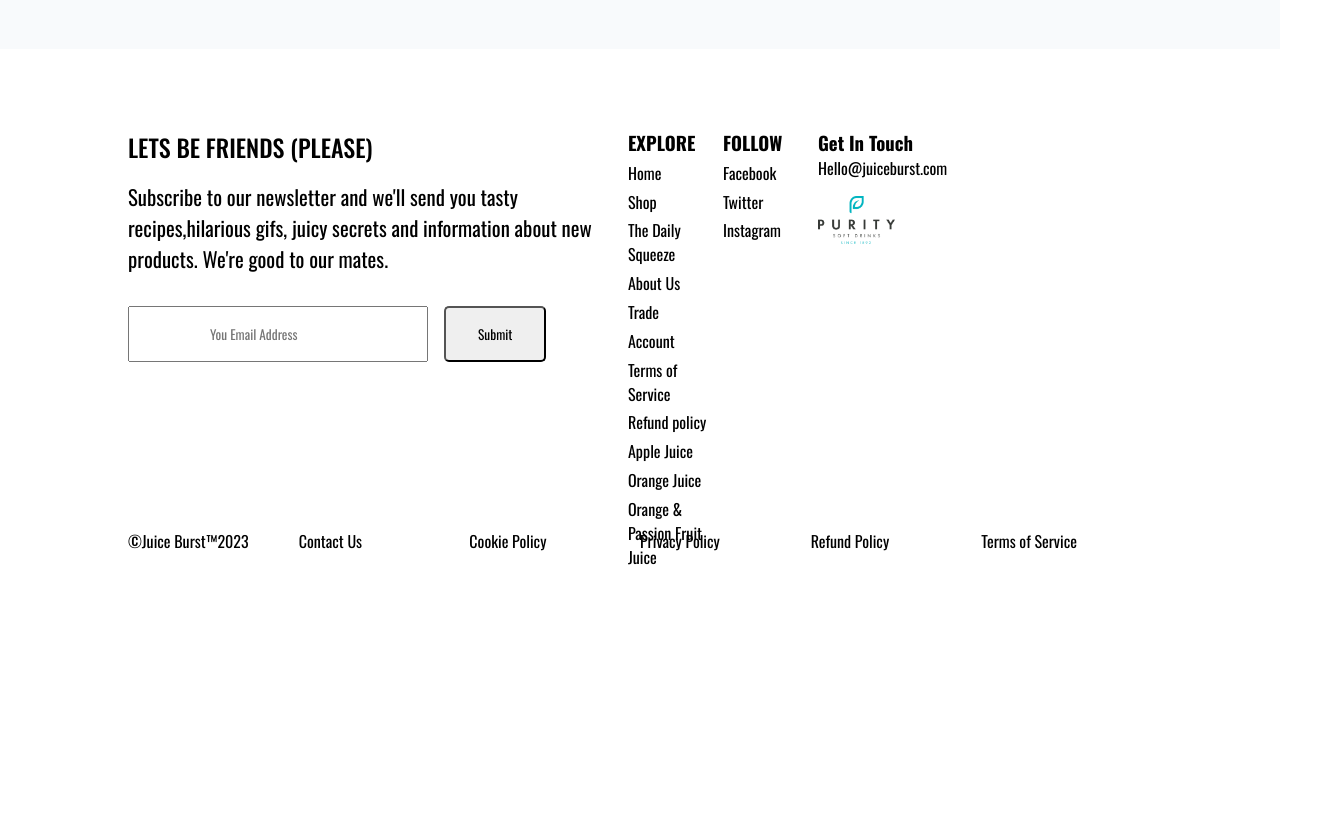
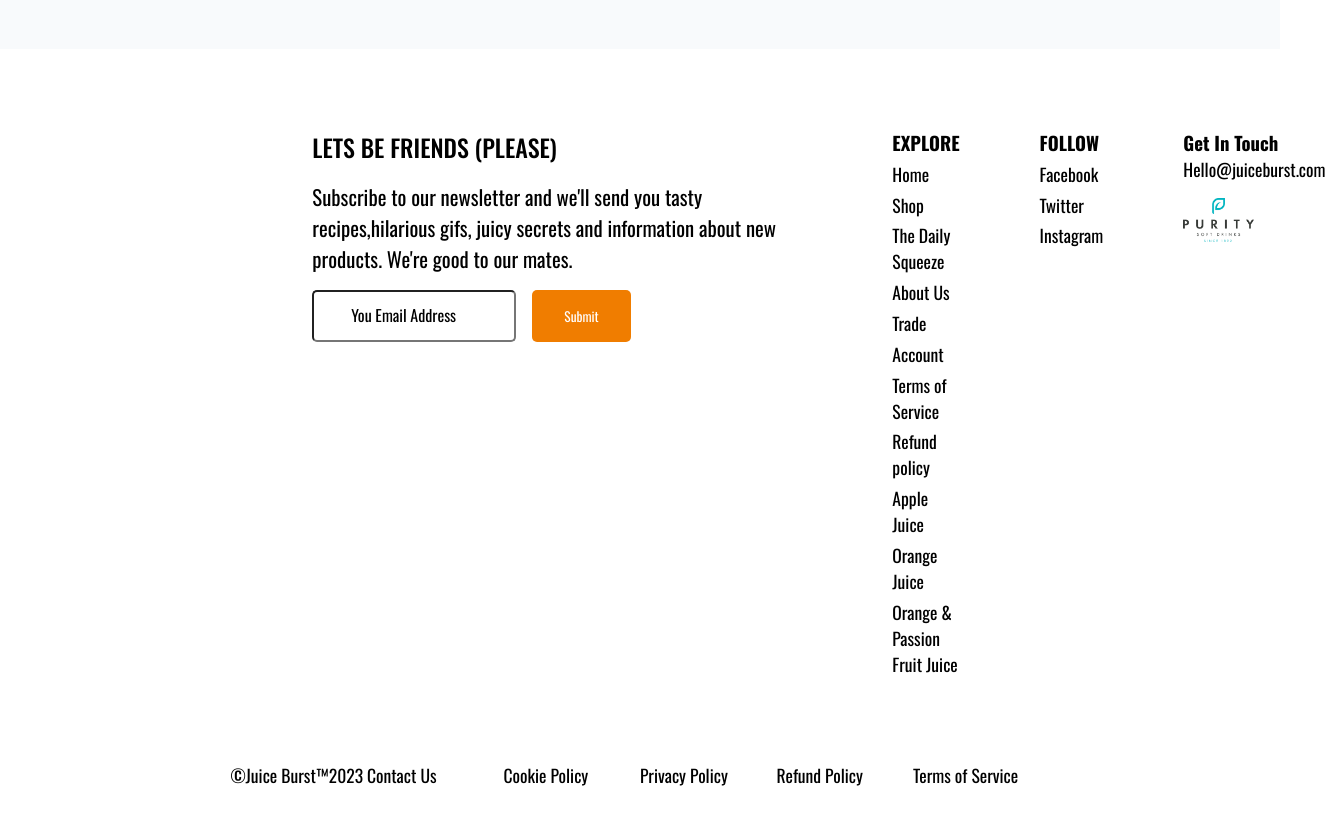
Before and after one commit to Hassene-Belhaj/React-Framer-Motion-Animation, a React (Vite) app: page / in a window 1280 px wide. Shown: the part 4180-5005 px from the top of the page, 1325 px wide, since content can reach past the window. Before the commit the page ends 4813 px from the top, so only its background shows below. Built offline with nearby package versions, Linux system fonts and the light colour scheme.

Commit message:
update footer and add animation

```diff
--- a/src/Components/Footer/Footer.jsx
+++ b/src/Components/Footer/Footer.jsx
@@ -10,11 +10,23 @@ width: 80%;
 height: 100%;
 margin : 5rem auto;
 `
-const FooterContainerTop = styled.div`
+const FooterContainer = styled(motion.footer)`
 width: 80%;
-height: 50vh;
-display: grid;
-grid-template-columns: 2fr 1fr 1fr 1fr;
+height: 100%;
+margin : 5rem auto;
+`
+
+const FooterContainerTop = styled(motion.div)`
+width: 80%;
+height: 100%;
+display: flex;
+flex: 1;
+gap: 5rem;
+margin: 5rem auto;
+@media screen and (max-width : 768px){
+  display: block;
+  margin: auto;
+}
 `
 const SectionOne = styled.div`
 h3{
@@ -22,8 +34,14 @@ h3{
   font-weight: 500;
 }
 input{
- padding: 1rem 5rem;
- margin: 1rem 1rem 0  0;
+padding: 0.85rem 2rem;
+margin-right:1rem ;
+border-radius: 5px;
+}
+input::placeholder{
+  color: #000;
+  font-size: 1rem;
+  padding-left: 0.3rem;
 }
 p {
   margin: 1rem 0;
@@ -47,40 +65,77 @@ li {
 
 const SectionFour = styled.div`
 img{
-  width: 60%;
+  min-width: 40%;
+  max-width: 50%;
   margin: 1rem 0;
 }
 `
 
 const Button = styled.button`
+position: relative;
 padding: 1rem 2rem;
 border-radius: 5px;
+background-color: #F07D00;
+border: none;
+color: #fff;
+z-index: 1;
+overflow: hidden;
+
+
+&::before{
+  content: "" ;
+  position: absolute;
+  top: 0;
+  left :-1rem;
+  right: 0;
+  bottom: 0;
+  width: 0;
+  height: 105%;
+  background-color: #000;
+  transition:all 0.3s ease-in-out;
+  transform: skewX(36deg);
+  z-index: -1;
+  border-radius: 5px;
+}
+&:hover::before{
+  width: 150%;
+  transition: all 0.3s ease-in-out;
+}
+&:hover {
+  color: #fff;
+}
+
 `
 
 const FooterDiv = styled.div`
 width: 100%;
+
 `
 const FooterContainerBottom= styled(motion.div)`
 width: 100%;
 display: flex;
+@media screen and (max-width : 768px){
+display : block;
+text-align : center;
+}
 `
 const LinkItems = styled(Link)`
 text-decoration: none;
+font-size: 1.1rem;
 color: #000;
 transition: all 0.15s ease-in-out;
 &:hover{
 transition: all 0.15s ease-in-out;
 color: #F07D00;
 }
+@media screen and (max-width : 768px){
+font-size: 1.3rem;
+}
 `
 
 const Footer = ({FooterbottomData,FooterTopData}) => {
     const {ref , inView} = useInView()
     const animation = useAnimation()
-
-console.log(FooterTopData[0][0].title);
-console.log(FooterTopData[1][0].title);
-
 
 
 useEffect(()=>{
@@ -98,7 +153,37 @@ animation.start("visible")
 
   return (
     <Container ref={ref}>
-      <FooterContainerTop>
+      <FooterContainer  variants={{
+      hidden : { opacity : 0 , y : "100%"} ,
+      visible : {opacity : 1 , y: "0" }  ,
+    }}
+    initial="hidden"
+    animate={animation}
+    transition={{
+      duration : 1 ,
+      delay : 0.1 ,
+      type : 'spring' ,
+      bounce : 0.2 ,
+
+    }}>
+
+      <FooterContainerTop
+    //   variants={{
+    //   hidden : { opacity : 0 , y : "100%"} ,
+    //   visible : {opacity : 1 , y: "0" }  ,
+    // }}
+    // initial="hidden"
+    // animate={animation}
+    // transition={{
+    //   duration : 1 ,
+    //   delay : 0.2 ,
+    //   type : 'spring' ,
+    //   bounce : 0.2 ,
+
+    // }}
+
+
+    >
             <SectionOne>
              <h3>{FooterTopData[0][0].title}</h3>
               <p>{FooterTopData[0][1].para}</p>
@@ -110,7 +195,7 @@ animation.start("visible")
                <ul>
                 {FooterTopData[1].map((item,index)=>{
                   return (
-                    <li key={index}>{item.li}</li>
+                    <li key={index}><LinkItems>{item.li}</LinkItems></li>
                     )
                   })}
                </ul>
@@ -121,43 +206,37 @@ animation.start("visible")
 
                 {FooterTopData[2].map((item,index)=>{
                   return  (
-                    <li key={index}>{item.li}</li>
+                    <li key={index}><LinkItems>{item.li}</LinkItems></li>
                     )
                   })}
                   </ul>
            </SectionThree>
            <SectionFour>
                 <h3>{FooterTopData[3][0].title}</h3>
-                <p>{FooterTopData[3][1].email}</p>
+                <p><LinkItems>{FooterTopData[3][1].email}</LinkItems></p>
                  <span>
                   <img src={FooterTopData[3][2].image}/>
                  </span>
 
 
-
-
-
            </SectionFour>
-
-
 
        </FooterContainerTop>
 
+         <FooterContainerBottom
+        //    variants={{
+        //      hidden : { opacity : 0 , y : "100%"} ,
+        //      visible : {opacity : 1 , y : "0" }  ,
+        //     }}
+        //     initial="hidden"
+        //     animate={animation}
+        // transition={{
+        //   duration : 2    ,
+        //   delay : 0.2 ,
+        //   type : 'spring' ,
+        //   bounce : 0.2 ,
 
-         <FooterContainerBottom
-           variants={{
-            hidden : { opacity : 0 , x : "-100%"} ,
-            visible : {opacity : 1 , x : "0" }  ,
-        }}
-        initial="hidden"
-        animate={animation}
-        transition={{
-            duration : 1    ,
-            delay : 0.2 ,
-            type : 'spring' ,
-            bounce : 0.2 ,
-
-        }}
+        // }}
 
         >
             {FooterbottomData.map((item,K)=>{
@@ -168,6 +247,7 @@ animation.start("visible")
                 )
               })}
             </FooterContainerBottom>
+              </FooterContainer>
     </Container>
     )
 }
```
Also changed, not shown: 1 other file (tests, documents, lock files or other folders). Lines whose indentation alone changed are shown as unchanged.
